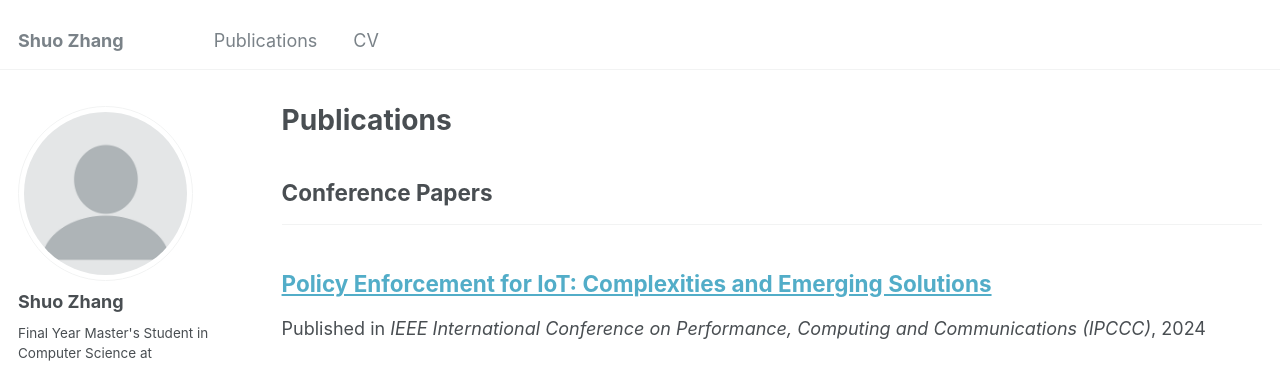
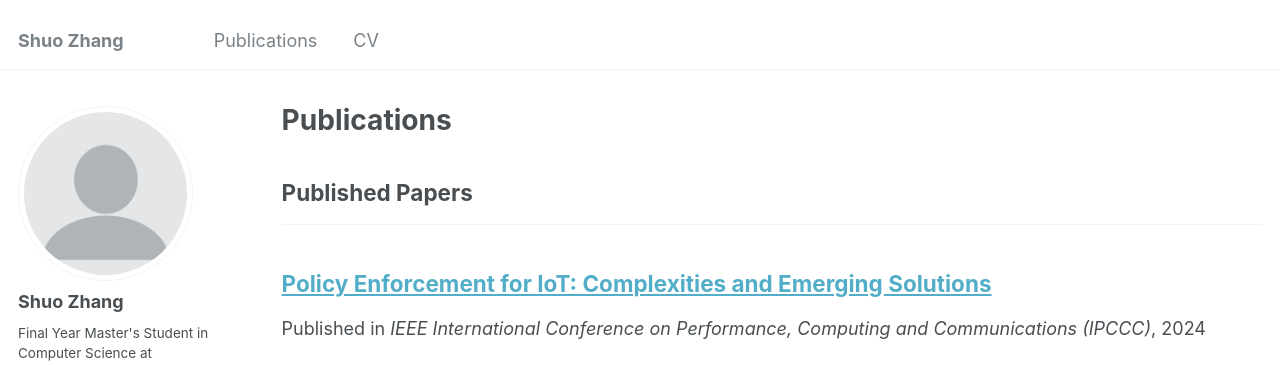
Before and after one commit to Inverse0/Inverse0.github.io, a Jekyll site: the page built from _pages/publications.html, in a window 1280 px wide and 900 px high. Shown: the top 365 px of the window. Built offline with Jekyll 4.4.1, drawn with Linux system fonts in a browser that asks for light colours.

Commit message:
Update _config.yml

```diff
--- a/_config.yml
+++ b/_config.yml
@@ -76,11 +76,10 @@ author:
 # Publication Category - The following the list of publication categories and their headings
 publication_category:
   conferences:
-    title: 'Conference Papers'
+    title: 'Published Papers'
   manuscripts:
     title: 'Forthcoming'
-  forthcoming:
-    title: 'Forthcoming'
+
 
 # Site Settings
 teaser                   :  # filename of teaser fallback teaser image placed in /images/, .e.g. "500x300.png"
```
